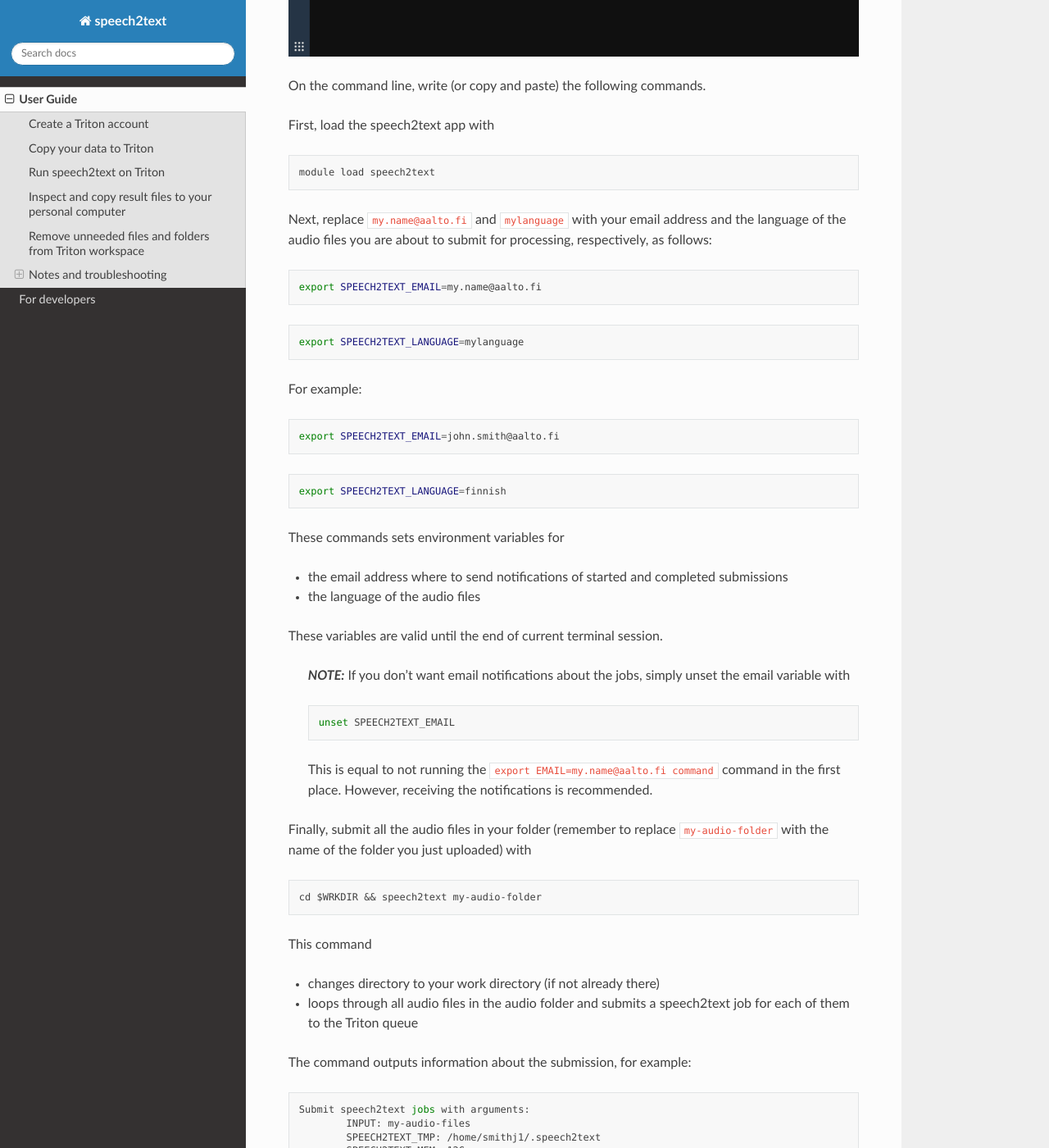
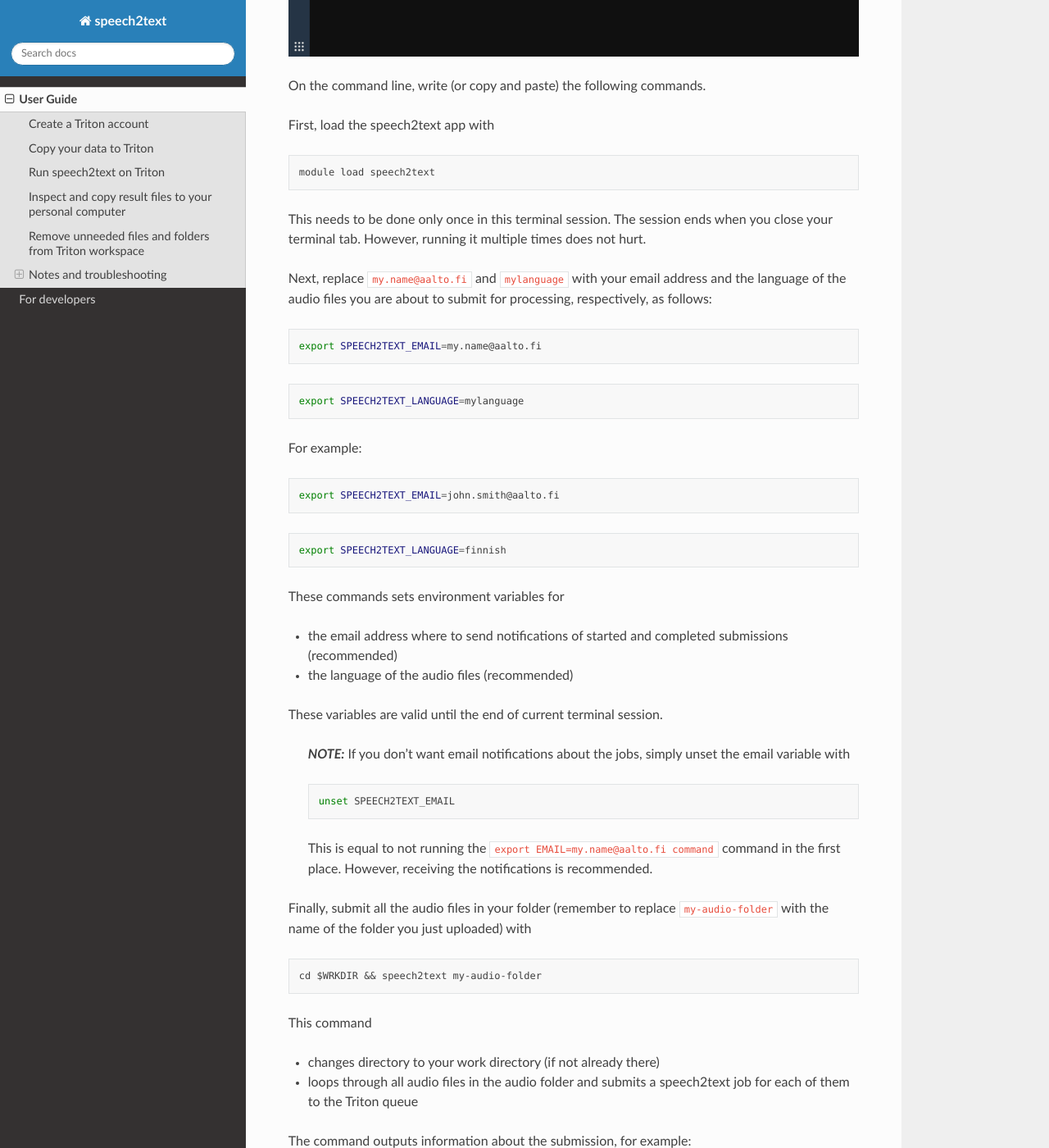
Before and after one commit to AaltoRSE/speech2text, a Sphinx documentation site: the page built from docs/source/user_guide.md, in a window 1280 px wide and 1400 px high, scrolled down 5098 px. Shown: the whole window at 82% size. Built offline with Sphinx 7.4.7 and the Read the Docs theme 2.0.0, drawn with Linux system fonts in a browser that asks for light colours; some of the changed text lies outside the part shown.

Commit message:
UPD: docs

````diff
--- a/docs/source/user_guide.md
+++ b/docs/source/user_guide.md
@@ -101,6 +101,8 @@
 module load speech2text
 ```
 
+This needs to be done only once in this terminal session. The session ends when you close your terminal tab. However, running it multiple times does not hurt.
+
 Next, replace `my.name@aalto.fi` and `mylanguage` with your email address and the language of the audio files you are about to submit for processing, respectively, as follows:
 
 ```bash
@@ -123,9 +125,9 @@
 
 These commands sets environment variables for
 
-- the email address where to send notifications of started and completed submissions
+- the email address where to send notifications of started and completed submissions (recommended)
 
-- the language of the audio files
+- the language of the audio files (recommended)
 
 These variables are valid until the end of current terminal session.
 
@@ -214,15 +216,16 @@
 
 - `.txt` files: e.g. `test.txt`
 
-Example of `.csv` output format (computer-friendly format):
+Example of `.csv` output format (computer-friendly):
 ```
 start,end,speaker,transcription
 00:00:00,00:00:05,SPEAKER_00,"This is the first sentence of the first speaker."
 00:00:06,00:00:10,SPEAKER_00,"This is the second sentence of the first speaker."
 00:00:11,00:00:15,SPEAKER_01,"This is a sentence from the second speaker."
+00:00:16,00:00:20,SPEAKER_00,"This is the first speaker speaking again."
 ```
 
-Corresponding example of `.txt` output format (human-friendly format):
+Corresponding example of `.txt` output format (human-friendly):
 ```
 (00:00:00 - 00:00:10) SPEAKER_00
 
@@ -231,6 +234,10 @@
 (00:00:11 - 00:00:15) SPEAKER_01
 
 This is a sentence from the second speaker.
+
+(00:00:16 - 00:00:20) SPEAKER_00
+
+This is the first speaker speaking again.
 ```
 
 The `.txt` files have basic text format and can be opened in a text editor (e.g. Microsoft Word, Google Docs). The `.csv` files have comma separated table format which is easy to read by computers and can be opened in a spreadsheet software (e.g. Microsoft Excel, Google Sheets).
````
Also changed, not shown: other parts of docs/source/user_guide.md (+1 -1 lines).
